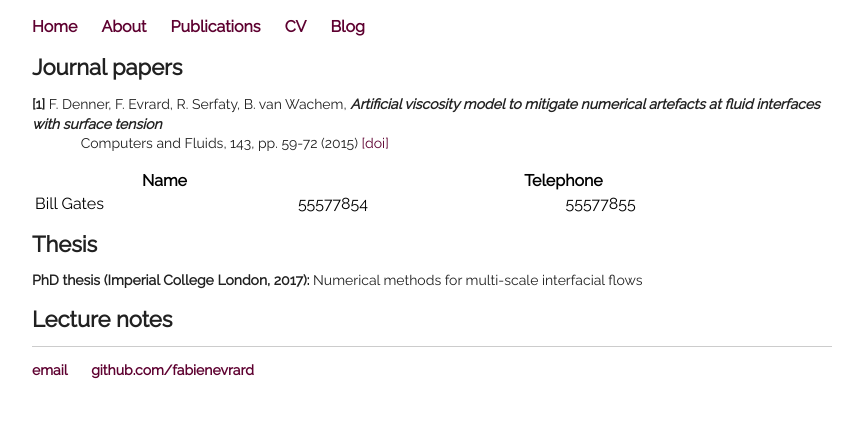
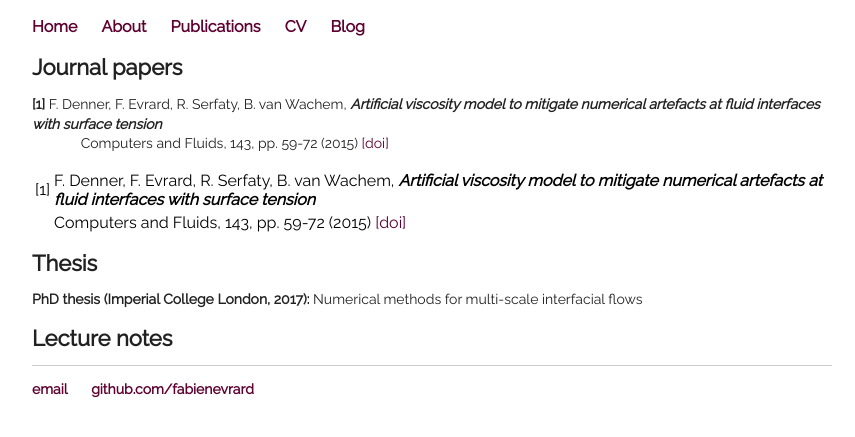
Before and after one commit to fabienevrard/fabienevrard.github.io, a Jekyll site: the page built from publications/index.html, in a window 1280 px wide. Shown: the top 437 px of the page, without its empty margins (208-1063 px from the left). Built offline with Jekyll 4.4.1, drawn with Linux system fonts in a browser that asks for light colours.

Commit message:
Update index.html

```diff
--- a/publications/index.html
+++ b/publications/index.html
@@ -11,13 +11,12 @@ title: Publications
 
 	 <table style="width:100%">
 		 <tr>
-			 <th>Name</th>
-			 <th colspan="2">Telephone</th>
+			 <td>[1]</td>
+			 <td>F. Denner, F. Evrard, R. Serfaty, B. van Wachem, <i><b>Artificial viscosity model to mitigate numerical artefacts at fluid interfaces with surface tension</b></i></td>
 		 </tr>
 		 <tr>
-			 <td>Bill Gates</td>
-			 <td>55577854</td>
-			 <td>55577855</td>
+			 <td></td>
+			 <td>Computers and Fluids, 143, pp. 59-72 (2015) <a href="https://doi.org/10.1016/j.compfluid.2016.11.006">[doi]</a></td>
 		 </tr>
 	</table>
 
```
